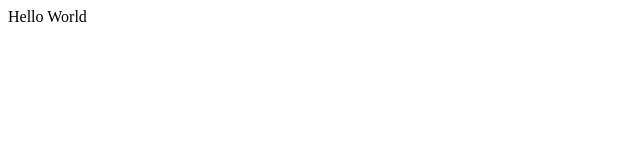
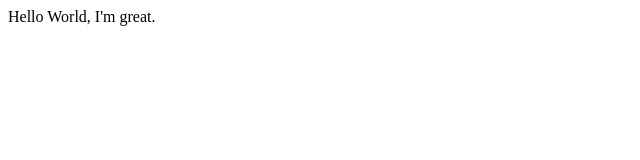
Before and after one commit to ctbrant/ctbrant.github.io, a plain HTML site: page index.html in a window 1280 px wide. Shown: the full height of the page, 0-640 px from the left. Drawn offline with Linux system fonts and the light colour scheme.

Commit message:
Add some extra text

```diff
--- a/index.html
+++ b/index.html
@@ -7,6 +7,6 @@
   </style>
 </head>
 <body>
-Hello World
+Hello World, I'm great.
 </body>
 </html>
```
